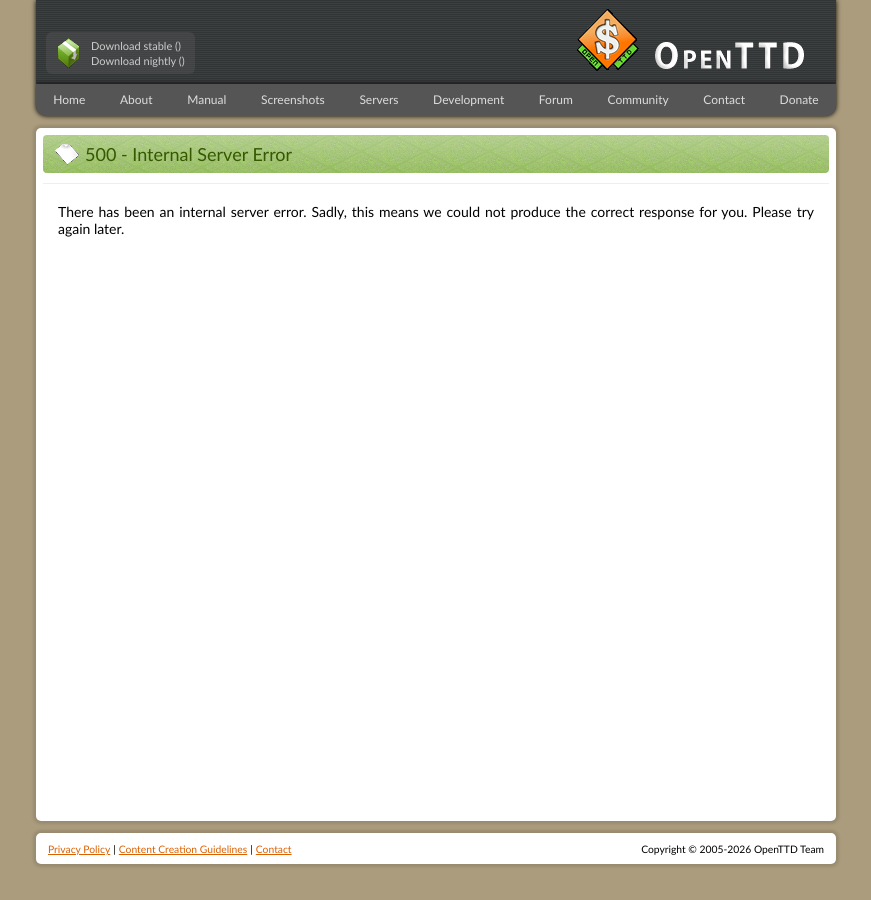
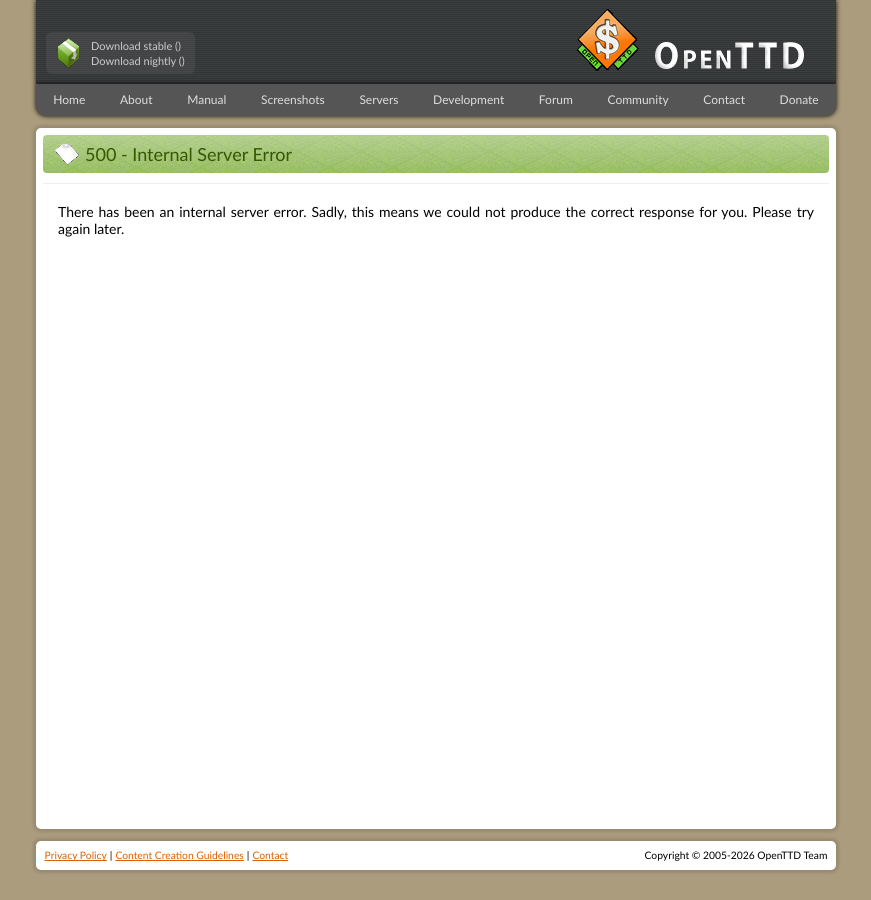
Before and after one commit to OpenTTD/website, a Jekyll site: the page built from pages/50x.html, in a window 1280 px wide. Shown: the whole page, without its empty margins (204-1075 px from the left). Built offline with Jekyll 4.4.1, drawn with Linux system fonts in a browser that asks for light colours.

Commit message:
Change: replace pixel-based values for margin and padding of the footer with em-based ones
Signed-off-by: Heiko August <post@auge8472.de>

```diff
--- a/static/css/base.css
+++ b/static/css/base.css
@@ -173,15 +173,16 @@
 	display: flex;
 	justify-content: space-between;
 	background-color: white;
-	margin: 0 auto 36px auto;
-	padding: 7px 7px 6px 7px;
+	margin-block: 0 2.5em;
+	margin-inline: auto;
+	padding: 0.5em;
 	overflow: hidden;
 	border-radius: 5px;
 	box-shadow: 0 0 3px 3px rgba(0, 0, 0, 0.11);
 }
 body > footer > * {
-	padding: 3px 5px;
 	font-size: 0.86em;
+	padding: 0.25em;
 }
 #content-bottom-links {
 	display: flex;
```
